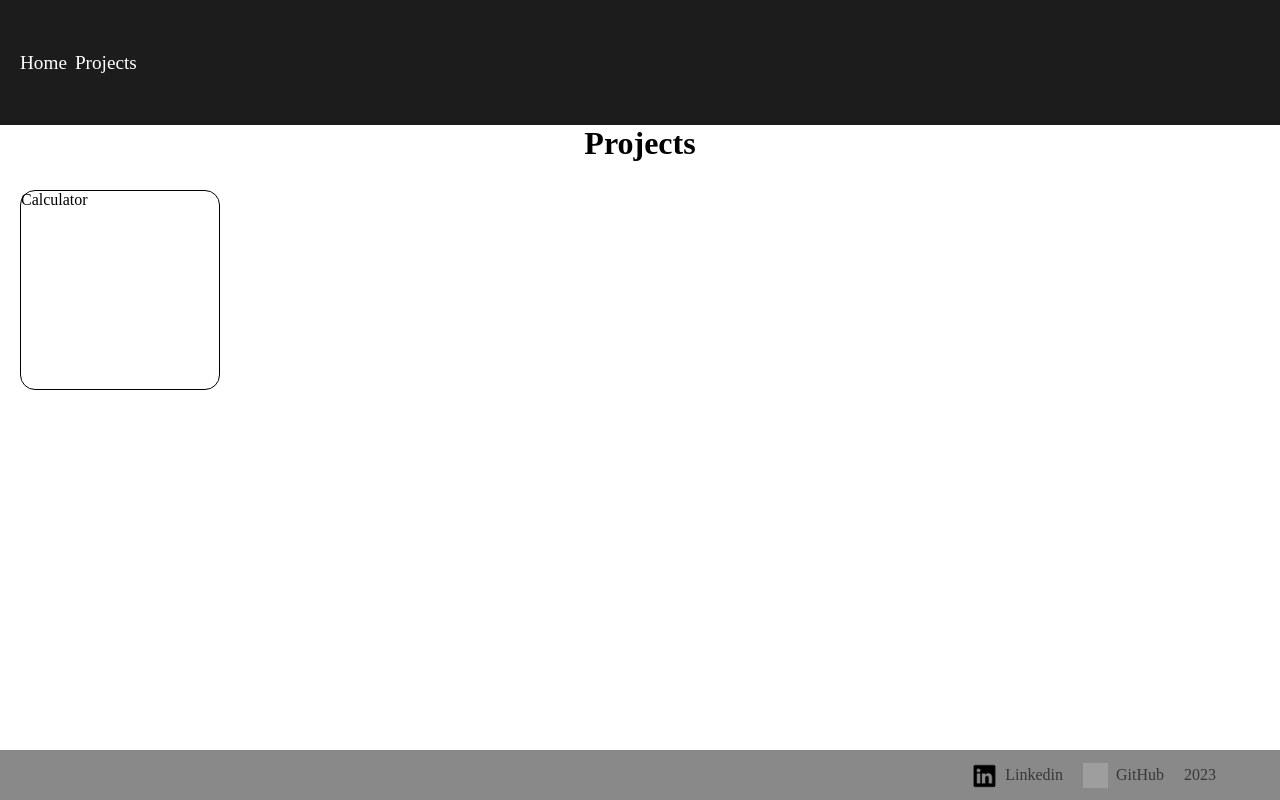
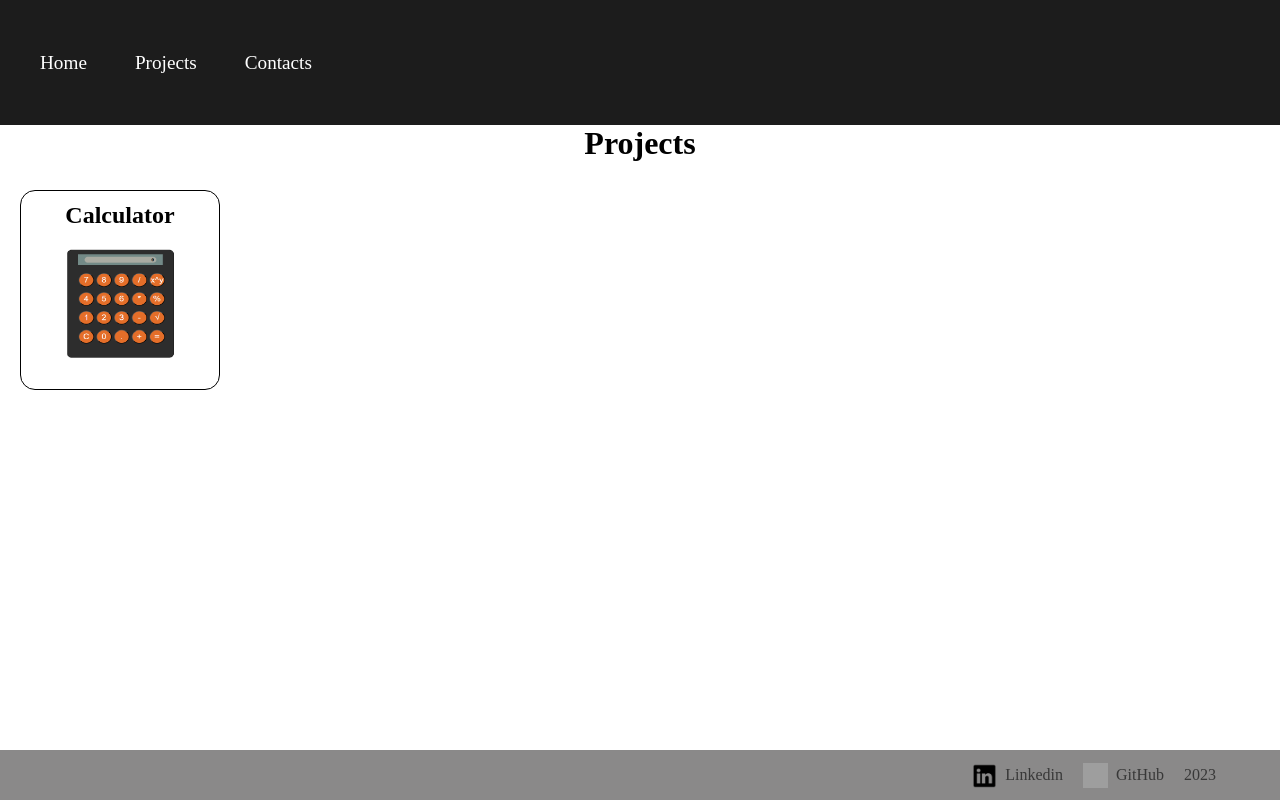
Before and after one commit to Shmyhelskiy/portfolio, a Next.js app: page /projects in a window 1280 px wide. Built offline with nearby package versions, Linux system fonts and the light colour scheme; grey boxes are pictures that could not be loaded.

Commit message:
add style for calculator

```diff
--- a/components/Nav.tsx
+++ b/components/Nav.tsx
@@ -3,8 +3,9 @@ import styles from "../src/styles/Nav.module.css"
 const Nav = () => {
     return (
         <div className={styles["wrapper"]}>
-            <Link href="/">Home</Link>
-            <Link href="/projects">Projects</Link>
+            <Link href="/" className={styles["link"]}>Home</Link>
+            <Link href="/projects" className={styles["link"]}>Projects</Link>
+            <Link href="/contacts" className={styles["link"]}>Contacts</Link>
         </div>
     );
 };
--- a/src/pages/projects/index.tsx
+++ b/src/pages/projects/index.tsx
@@ -1,5 +1,6 @@
 import Head from "next/head";
 import Link from "next/link";
+import Image from "next/image";
 import Heading from "../../../components/Heading"
 import styles from "../../styles/Projects.module.css"
 
@@ -13,7 +14,15 @@ const Projects = () => {
            <Heading text="Projects" />
            <div className={styles["container"]}>
             <Link href="/projects/calculator" className={styles["link"]}>
-              Calculator
+            <Heading text="Calculator" tag="h2"/>
+            <Image
+            className={styles["image"]}
+              priority
+              src="/calculator.png"
+              height={150}
+              width={150}
+              alt=""
+            />
             </Link>
 
            </div>
--- a/src/styles/Nav.module.css
+++ b/src/styles/Nav.module.css
@@ -4,3 +4,11 @@
   margin-left: 20px;
   gap: 8px;
 }
+
+.link {
+  padding: 20px;
+}
+.link:hover {
+  color: rgb(238, 88, 88);
+  transform: scale(1.2);
+}
--- a/src/styles/Projects.module.css
+++ b/src/styles/Projects.module.css
@@ -12,8 +12,19 @@
 
 .link {
   margin: 20px;
+  display: flex;
   min-width: 200px;
   min-height: 200px;
+  align-items: center;
   border-radius: 15px;
+  flex-direction: column;
+  justify-content: center;
   border: 1px solid black;
 }
+.image {
+  padding: 20px;
+  transition: all 1s ease;
+}
+.image:hover {
+  transform: scale(1.15) rotate(10deg);
+}
--- a/store/reducers/calculator.reducer.ts
+++ b/store/reducers/calculator.reducer.ts
@@ -5,7 +5,8 @@ const initialState: calculatorState = {
         display: `0`,
         firstOperand: null,
         waitingForSecondOperand: false,
-        memory: 0
+        memory: 0,
+        show: false
 }
 
 const calculatorReducer = (state = initialState, action: CalculatorAction) => {
@@ -51,9 +52,12 @@ const calculatorReducer = (state = initialState, action: CalculatorAction) => {
             }
         }
         case SHOW_RESULT: {
-            let {display, memory, firstOperand} = state
+            let {display, memory, firstOperand,show} = state
             const newResult = operation(Number(display),memory, firstOperand)?.toString()
-            return {...state, display: newResult}
+            if ( !firstOperand || show) {
+                return state
+            }
+            return {...state, display: newResult, memory: 0, show: true}
         }
         default:
             return state
--- a/types.d.ts
+++ b/types.d.ts
@@ -6,6 +6,8 @@ type calculatorState = {
     firstOperand: string | null;
     waitingForSecondOperand: boolean;
     memory: number;
+    show: boolean;
+
   };
 
   type CalculatorAction = {
```
Also changed, not shown: src/pages/contacts/index.tsx (added, +11 -0 lines), public/calculator.png (added).
